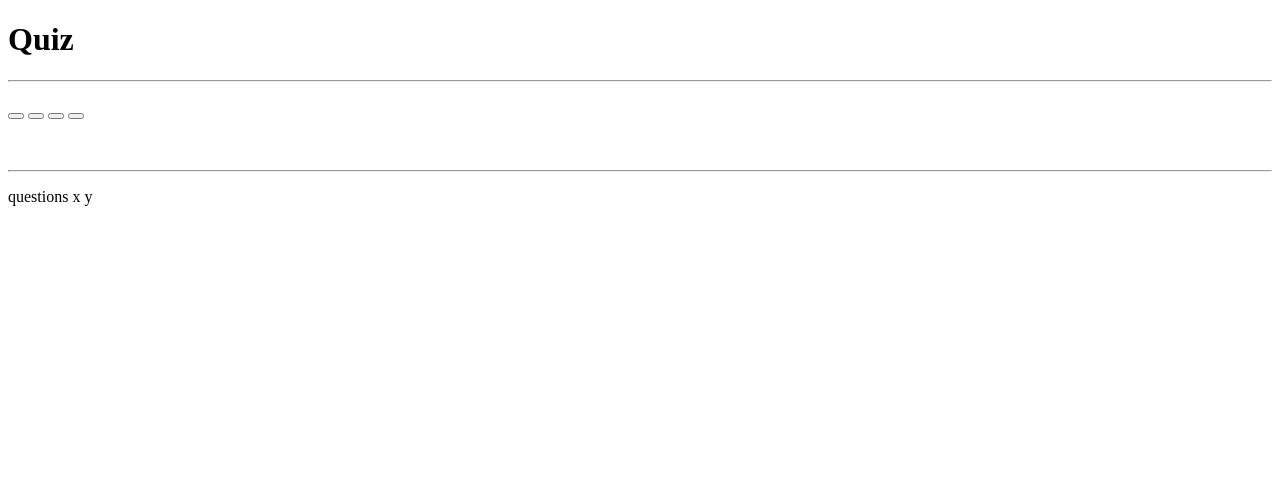
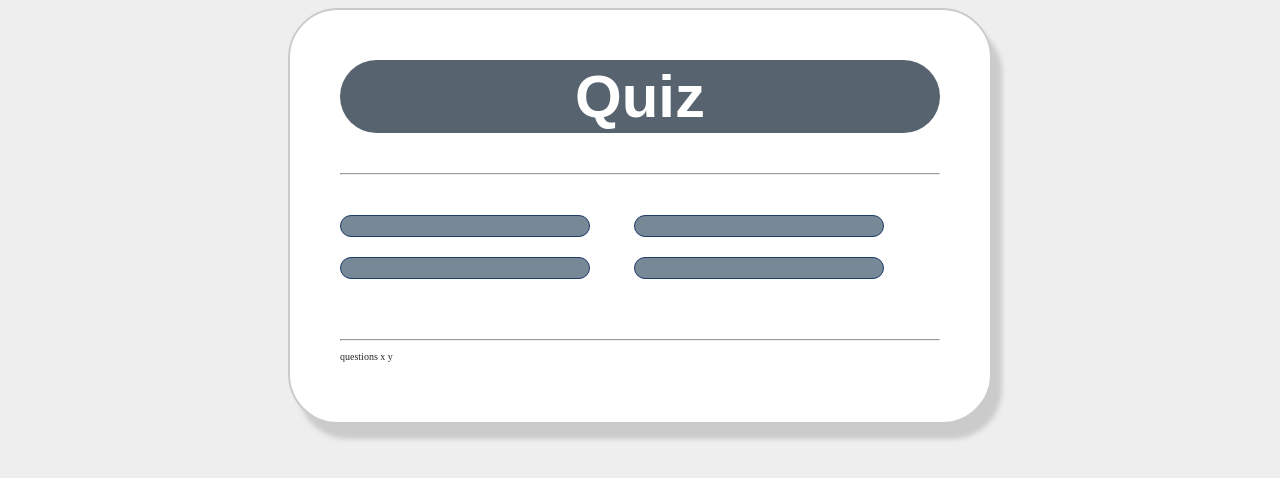
Before and after one commit to MJAhere/CodeQuiz, a plain HTML site: page index.html in a window 1280 px wide. Drawn offline with nearby package versions, Linux system fonts and the light colour scheme.

Commit message:
Added style to html.

```diff
--- a/index.html
+++ b/index.html
@@ -5,7 +5,7 @@
     <meta charset="UTF-8">
     <meta name="viewport" content="width=device-width, initial-scale=1.0">
     <meta http-equiv="X-UA-Compatible" content="ie=edge">
-    <link rel=“stylesheet” type=“text/css” href="styles.css">
+    <link rel="stylesheet" href="styles.css">
 
     <title>Document</title>
 </head>
@@ -39,8 +39,6 @@
 
     <script src="script.js"></script>
     <script src="script2.js"></script>
-    <script src="https://code.jquery.com/jquery-3.4.1.min.js"
-        integrity="sha256-CSXorXvZcTkaix6Yvo6HppcZGetbYMGWSFlBw8HfCJo=" crossorigin="anonymous"></script>
 
 </body>
 
--- a/styles.css
+++ b/styles.css
@@ -0,0 +1,55 @@
+body {
+    background-color: #eeeeee;
+}
+
+.grid {
+    width: 600px;
+    height: 500;
+    margin: 0 auto;
+    background-color: #ffff;
+    padding: 10px 50px 50px 50px;
+    border-radius: 50px;
+    border: 2px solid #cbcbcb;
+    box-shadow: 10px 15px 5px #cbcbcb;
+
+}
+
+.grid h1 {
+    font-family: sans-serif;
+    background-color: #57636e;
+    font-size: 60px;
+    text-align: center;
+    color: #ffff;
+    padding: 2px 0px;
+    border-radius: 50px;
+
+}
+
+.grid #question {
+    font-family: sans-serif;
+    font-size: 30px;
+    color: #5a6772;
+
+}
+
+.buttons {
+    margin-top: 30px;
+
+}
+
+#btn0, #btn1, #btn2, #btn3 {
+    background-color: #778897;
+    width: 250px;
+    font-size: 20px;
+    color: #fff;
+    border: 1px solid #1d3c6a;
+    border-radius: 50px;
+    margin: 10px 40px 10px 0px;
+    padding: 10px 10px;
+
+}
+
+#progress {
+    color: #2b2b2b;
+    font-size: 10px;
+}
```
